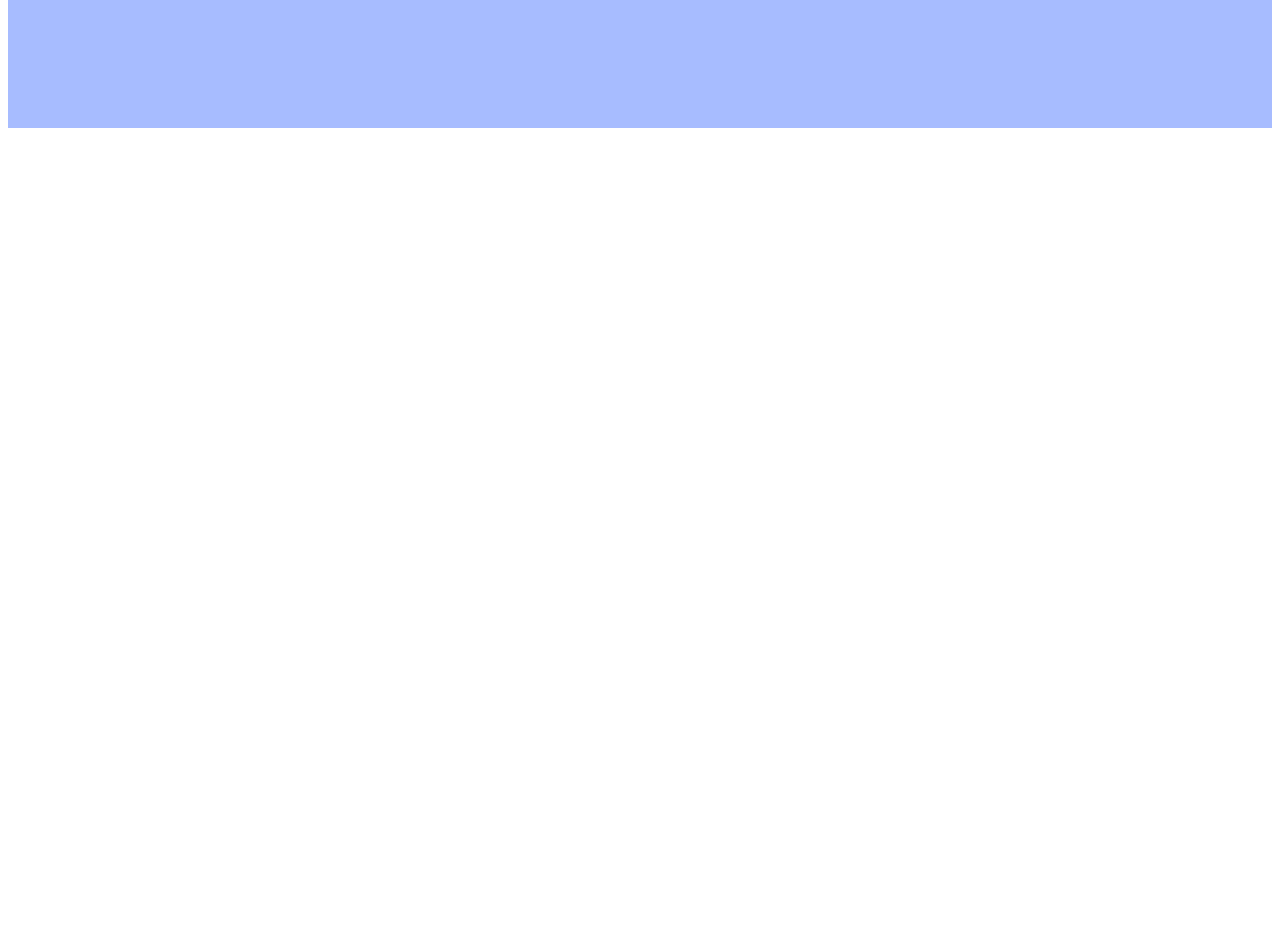
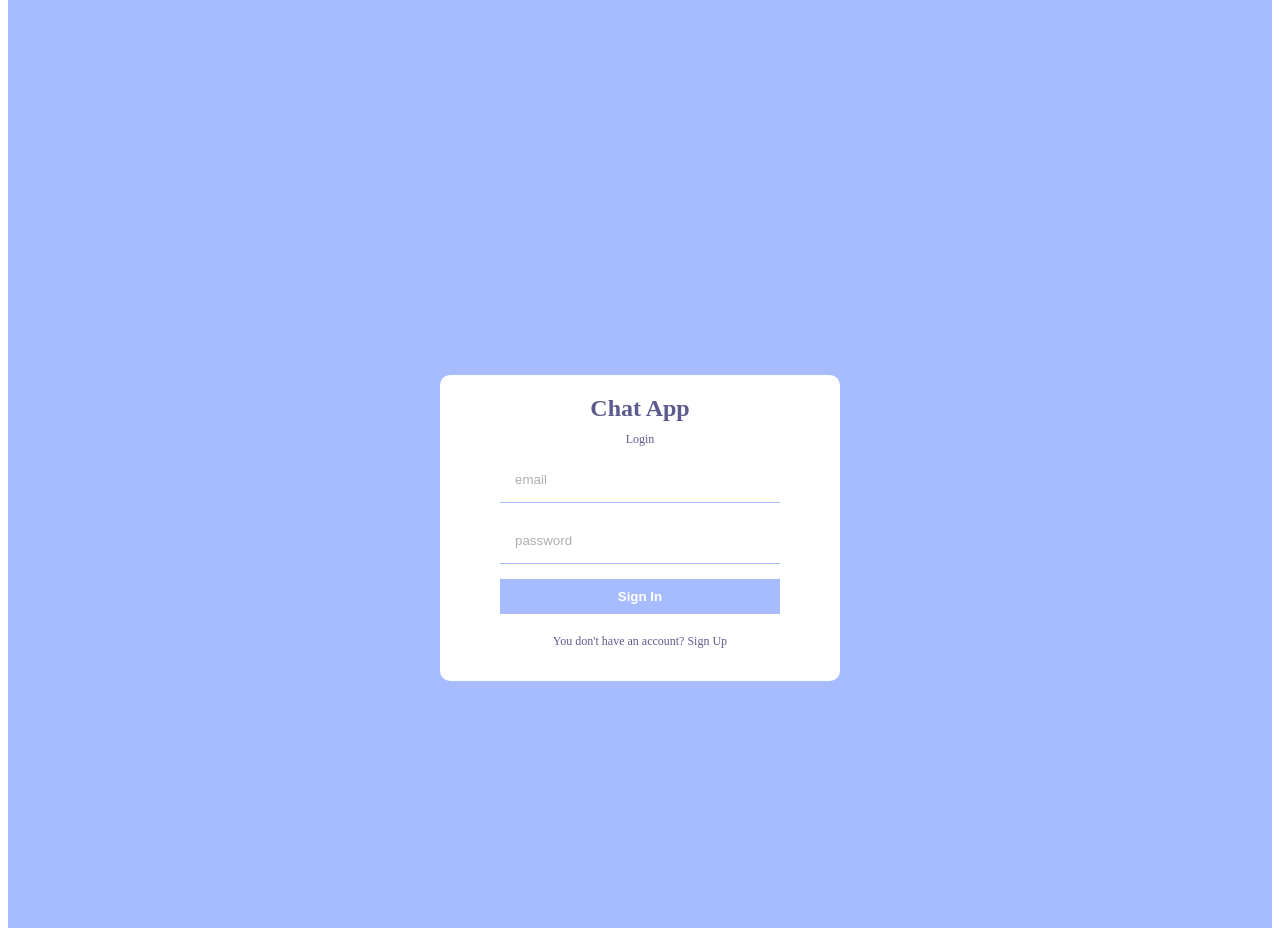
Before and after one commit to Patrick-Ngige/Chat-App, a React (Create React App) app: page / in a window 1280 px wide. Shown: the part 680-1616 px from the top of the page. Before the commit the page ends 816 px from the top, so only its background shows below. Built offline with nearby package versions, Linux system fonts and the light colour scheme.

Commit message:
working on login page

```diff
--- a/src/App.js
+++ b/src/App.js
@@ -1,8 +1,12 @@
 import Register from './pages/Register';
+import Login from './pages/Login.jsx'
 
 function App() {
   return (
+    <>
     <Register/>
+    <Login />
+    </>
   );
 }
 
```
